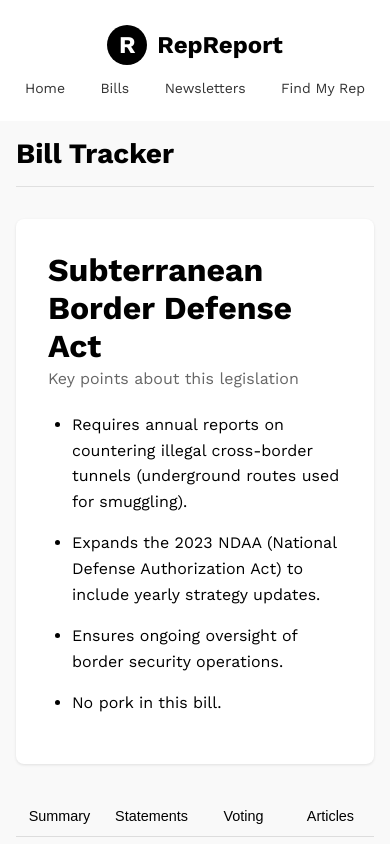
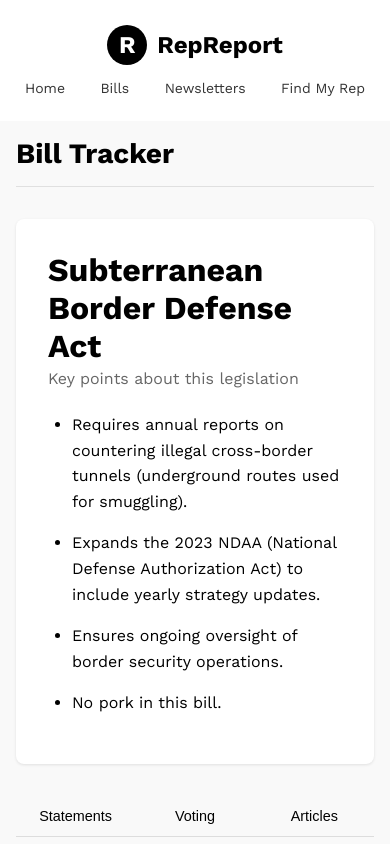
Before and after one commit to jcrooks33/repreport_nextjs, a Next.js app in the folder repreport/: page /bills/sub-border-defense-act in a window 390 px wide. Built offline with nearby package versions, Linux system fonts and the light colour scheme.

Commit message:
rm summary on mobile tab

```diff
--- a/repreport/src/components/BillDetailClient.jsx
+++ b/repreport/src/components/BillDetailClient.jsx
@@ -308,12 +308,6 @@ function MobileTabs({ table, tweets, articles }) {
     <div>
       <div className={styles.tabBar}>
         <button
-          className={activeTab === 'summary' ? styles.activeTab : ''}
-          onClick={() => setActiveTab('summary')}
-        >
-          Summary
-        </button>
-        <button
           className={activeTab === 'statements' ? styles.activeTab : ''}
           onClick={() => setActiveTab('statements')}
         >
```
